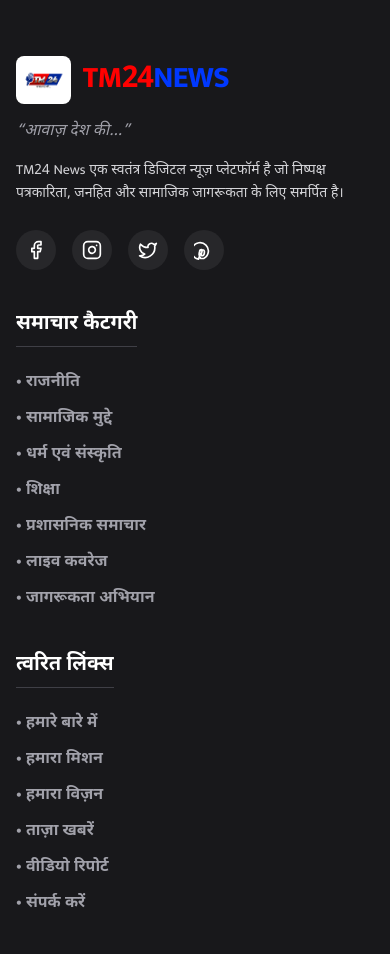
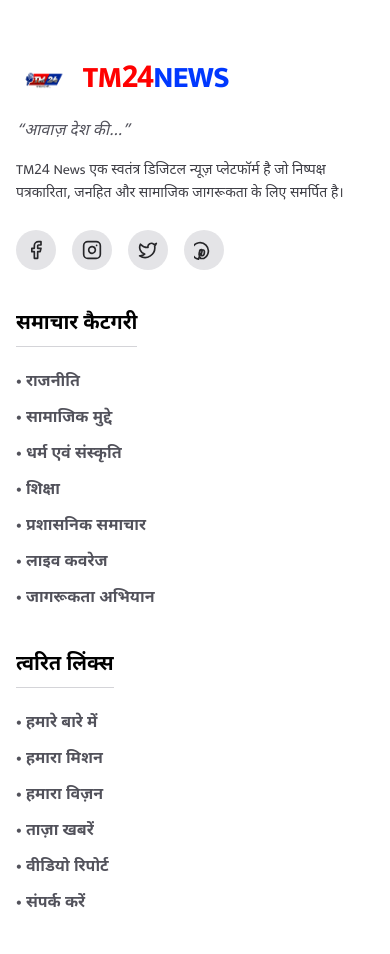
Before and after one commit to saifAnsari732/TM24news, a React (Vite) app: page /upload-news in a window 390 px wide. Shown: the part 1040-1994 px from the top of the page. Built offline with nearby package versions, Linux system fonts and the light colour scheme; no server answers.

Commit message:
update UI: black hero text, red read more btn, white footer, remove ad emojis

```diff
--- a/src/App.jsx
+++ b/src/App.jsx
@@ -38,18 +38,18 @@
               className="inline-flex items-center gap-2 mx-12 hover:underline hover:text-emerald-300 transition-colors cursor-pointer"
             >
               <Megaphone size={18} className="animate-pulse shrink-0 text-white" />
-              <span>📢 विज्ञापन के लिए संपर्क करें (WhatsApp): +91 9511150925</span>
+              <span>विज्ञापन के लिए संपर्क करें (WhatsApp): +91 9511150925</span>
             </a>
             <a
               href="mailto:Tm24newsofficial@gmail.com"
               className="inline-flex items-center gap-2 mx-12 hover:underline hover:text-indigo-200 transition-colors cursor-pointer"
             >
               <Mail size={18} className="shrink-0 text-white" />
-              <span>📧 ई-मेल: Tm24newsofficial@gmail.com</span>
+              <span>ई-मेल: Tm24newsofficial@gmail.com</span>
             </a>
             <span className="inline-flex items-center gap-2 mx-12 text-zinc-100">
               <Megaphone size={18} className="animate-pulse shrink-0 text-white" />
-              <span>🔥 देश और प्रदेश की हर बड़ी खबर सबसे पहले और सबसे तेज़!</span>
+              <span>देश और प्रदेश की हर बड़ी खबर सबसे पहले और सबसे तेज़!</span>
             </span>
             <a
               href="https://wa.me/919511150925"
@@ -58,18 +58,18 @@
               className="inline-flex items-center gap-2 mx-12 hover:underline hover:text-emerald-300 transition-colors cursor-pointer"
             >
               <Megaphone size={18} className="animate-pulse shrink-0 text-white" />
-              <span>📢 विज्ञापन के लिए संपर्क करें (WhatsApp): +91 9511150925</span>
+              <span>विज्ञापन के लिए संपर्क करें (WhatsApp): +91 9511150925</span>
             </a>
             <a
               href="mailto:Tm24newsofficial@gmail.com"
               className="inline-flex items-center gap-2 mx-12 hover:underline hover:text-indigo-200 transition-colors cursor-pointer"
             >
               <Mail size={18} className="shrink-0 text-white" />
-              <span>📧 ई-मेल: Tm24newsofficial@gmail.com</span>
+              <span>ई-मेल: Tm24newsofficial@gmail.com</span>
             </a>
             <span className="inline-flex items-center gap-2 mx-12 text-zinc-100">
               <Megaphone size={18} className="animate-pulse shrink-0 text-white" />
-              <span>🔥 देश और प्रदेश की हर बड़ी खबर सबसे पहले और सबसे तेज़!</span>
+              <span>देश और प्रदेश की हर बड़ी खबर सबसे पहले और सबसे तेज़!</span>
             </span>
           </marquee>
         </div>
--- a/src/components/Footer.jsx
+++ b/src/components/Footer.jsx
@@ -12,7 +12,7 @@
 
 export default function Footer() {
   return (
-    <footer className="bg-[#18181b] text-white pt-16 pb-8 border-t-4 border-[#FF0000]">
+    <footer className="bg-white text-black pt-16 pb-8 border-t-4 border-[#FF0000]">
       <div className="container mx-auto px-4 md:px-6">
         <div className="grid grid-cols-1 md:grid-cols-2 lg:grid-cols-4 gap-10 mb-12">
 
@@ -23,29 +23,29 @@
                 <span className="text-3xl font-black text-[#FF0000] tracking-tight">TM24<span className="text-[#0038FF]">NEWS</span></span>
               </div>
             </Link>
-            <p className="text-zinc-400 mb-4 font-medium italic">“आवाज़ देश की…”</p>
-            <p className="text-sm text-zinc-300 leading-relaxed mb-6">
+            <p className="text-zinc-600 mb-4 font-medium italic">“आवाज़ देश की…”</p>
+            <p className="text-sm text-zinc-700 leading-relaxed mb-6">
               TM24 News एक स्वतंत्र डिजिटल न्यूज़ प्लेटफॉर्म है जो निष्पक्ष पत्रकारिता, जनहित और सामाजिक जागरूकता के लिए समर्पित है।
             </p>
             <div className="flex gap-4">
-              <a href="https://facebook.com/tm24newsofficial" target="_blank" rel="noopener noreferrer" className="w-10 h-10 rounded-full bg-zinc-800 flex items-center justify-center hover:bg-[#0038FF] transition-colors">
+              <a href="https://facebook.com/tm24newsofficial" target="_blank" rel="noopener noreferrer" className="w-10 h-10 rounded-full bg-zinc-200 text-zinc-800 flex items-center justify-center hover:bg-[#0038FF] hover:text-white transition-colors">
                 <Facebook size={20} />
               </a>
-              <a href="https://instagram.com/tm24newschannel" target="_blank" rel="noopener noreferrer" className="w-10 h-10 rounded-full bg-zinc-800 flex items-center justify-center hover:bg-pink-600 transition-colors">
+              <a href="https://instagram.com/tm24newschannel" target="_blank" rel="noopener noreferrer" className="w-10 h-10 rounded-full bg-zinc-200 text-zinc-800 flex items-center justify-center hover:bg-pink-600 hover:text-white transition-colors">
                 <Instagram size={20} />
               </a>
-              <a href="https://x.com/TM241078600" target="_blank" rel="noopener noreferrer" className="w-10 h-10 rounded-full bg-zinc-800 flex items-center justify-center hover:bg-zinc-700 transition-colors">
+              <a href="https://x.com/TM241078600" target="_blank" rel="noopener noreferrer" className="w-10 h-10 rounded-full bg-zinc-200 text-zinc-800 flex items-center justify-center hover:bg-zinc-700 hover:text-white transition-colors">
                 <Twitter size={20} />
               </a>
-              <a href="https://pinterest.com/tm24newsofficial" target="_blank" rel="noopener noreferrer" className="w-10 h-10 rounded-full bg-zinc-800 flex items-center justify-center hover:bg-[#FF0000] transition-colors">
+              <a href="https://pinterest.com/tm24newsofficial" target="_blank" rel="noopener noreferrer" className="w-10 h-10 rounded-full bg-zinc-200 text-zinc-800 flex items-center justify-center hover:bg-[#FF0000] hover:text-white transition-colors">
                 <PinterestIcon />
               </a>
             </div>
           </div>
 
           <div>
-            <h3 className="text-xl font-bold mb-6 border-b border-zinc-700 pb-2 inline-block">समाचार कैटगरी</h3>
-            <ul className="space-y-3 font-semibold text-zinc-400">
+            <h3 className="text-xl font-bold mb-6 border-b border-zinc-300 pb-2 inline-block">समाचार कैटगरी</h3>
+            <ul className="space-y-3 font-semibold text-zinc-600">
               {categories.map((cat) => (
                 <li key={cat}>
                   <Link to={`/category/${cat}`} className="hover:text-[#FF0000] transition-colors">• {cat}</Link>
@@ -55,8 +55,8 @@
           </div>
 
           <div>
-            <h3 className="text-xl font-bold mb-6 border-b border-zinc-700 pb-2 inline-block">त्वरित लिंक्स</h3>
-            <ul className="space-y-3 font-semibold text-zinc-400">
+            <h3 className="text-xl font-bold mb-6 border-b border-zinc-300 pb-2 inline-block">त्वरित लिंक्स</h3>
+            <ul className="space-y-3 font-semibold text-zinc-600">
               <li><Link to="/about" className="hover:text-[#FF0000] transition-colors">• हमारे बारे में</Link></li>
               <li><Link to="/mission" className="hover:text-[#FF0000] transition-colors">• हमारा मिशन</Link></li>
               <li><Link to="/vision" className="hover:text-[#FF0000] transition-colors">• हमारा विज़न</Link></li>
@@ -67,8 +67,8 @@
           </div>
 
           <div>
-            <h3 className="text-xl font-bold mb-6 border-b border-zinc-700 pb-2 inline-block">संपर्क सूत्र</h3>
-            <ul className="space-y-4 text-zinc-300 text-sm">
+            <h3 className="text-xl font-bold mb-6 border-b border-zinc-300 pb-2 inline-block">संपर्क सूत्र</h3>
+            <ul className="space-y-4 text-zinc-700 text-sm">
               <li className="flex items-start gap-3">
                 <Mail size={18} className="text-[#FF0000] shrink-0 mt-1" />
                 <span>Tm24newsofficial@gmail.com</span>
@@ -86,7 +86,7 @@
 
         </div>
 
-        <div className="border-t border-zinc-800 pt-8 mt-8 text-center text-zinc-500 text-sm">
+        <div className="border-t border-zinc-300 pt-8 mt-8 text-center text-zinc-600 text-sm">
           <p>© {new Date().getFullYear()} TM24 News. सर्वाधिकार सुरक्षित।</p>
         </div>
       </div>
--- a/src/components/NewsCard.jsx
+++ b/src/components/NewsCard.jsx
@@ -49,7 +49,7 @@
             {news.date}
           </div>
         </div>
-        <Link to={`/news/${news.id}`} className="mt-4 block w-full text-center bg-gradient-to-r from-brand-red to-brand-blue text-white hover:shadow-[0_4px_12px_rgba(172,2,2,0.25)] hover:scale-[1.02] active:scale-[0.98] transition-all py-2.5 rounded-lg font-bold text-sm">
+        <Link to={`/news/${news.id}`} className="mt-4 block w-full text-center bg-[#b90000] text-white hover:bg-[#990000] hover:shadow-[0_4px_12px_rgba(172,2,2,0.25)] hover:scale-[1.02] active:scale-[0.98] transition-all py-2.5 rounded-lg font-bold text-sm">
           पूरा पढ़ें
         </Link>
       </div>
--- a/src/pages/Home.jsx
+++ b/src/pages/Home.jsx
@@ -50,8 +50,8 @@
             <h1 className="text-6xl  md:text-8xl font-black text-[#e00303] mb-2 tracking-tight leading-[1.1]">
               TM24 <span className="text-[#002ac2] drop-shadow-sm">NEWS</span>
             </h1>
-            <h2 className="text-4xl md:text-6xl font-black text-zinc-800 mb-8 tracking-tight leading-tight">
-              आवाज़ <span className="text-[#d40101]">देश की</span>...
+            <h2 className="text-4xl md:text-6xl font-black text-black mb-8 tracking-tight leading-tight">
+              आवाज़ देश की...
             </h2>
 
             {/* Subtitle & Description */}
```
